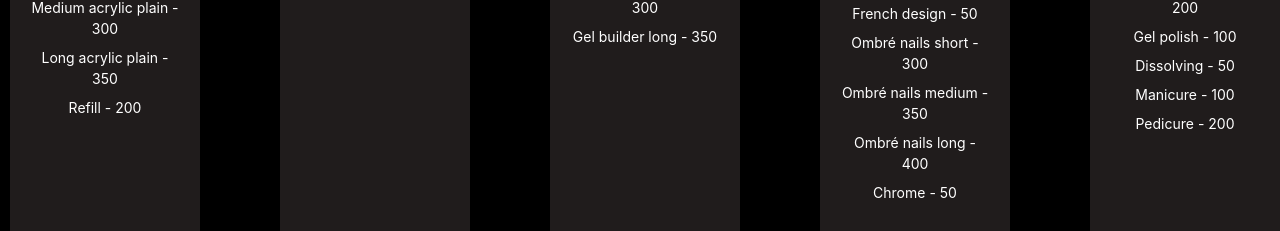
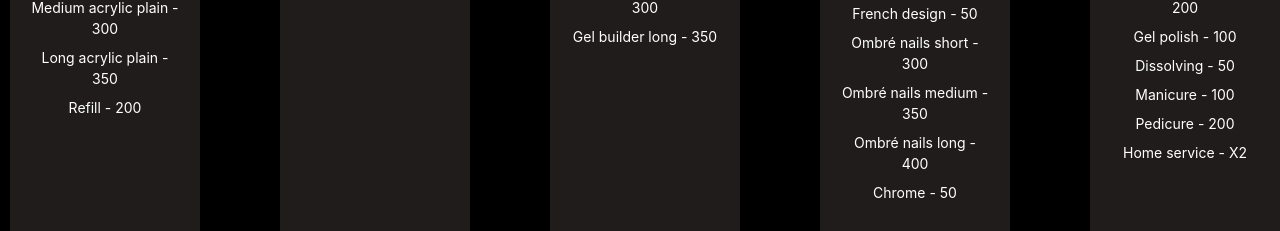
Before and after one commit to BlakWeb/Eravanails, a React (Vite) app: page / in a window 1280 px wide. Shown: the part 3448-3679 px from the top of the page. Built offline with nearby package versions, Linux system fonts and the light colour scheme.

Commit message:
Update PriceList.jsx

```diff
--- a/src/components/PriceList/PriceList.jsx
+++ b/src/components/PriceList/PriceList.jsx
@@ -57,6 +57,7 @@ const PriceList = () => {
                         <li>Dissolving - 50</li>
                         <li>Manicure - 100</li>
                         <li>Pedicure - 200</li>
+                        <li>Home service - X2</li>
                     </ul>
                 </div>
             </div>
```
